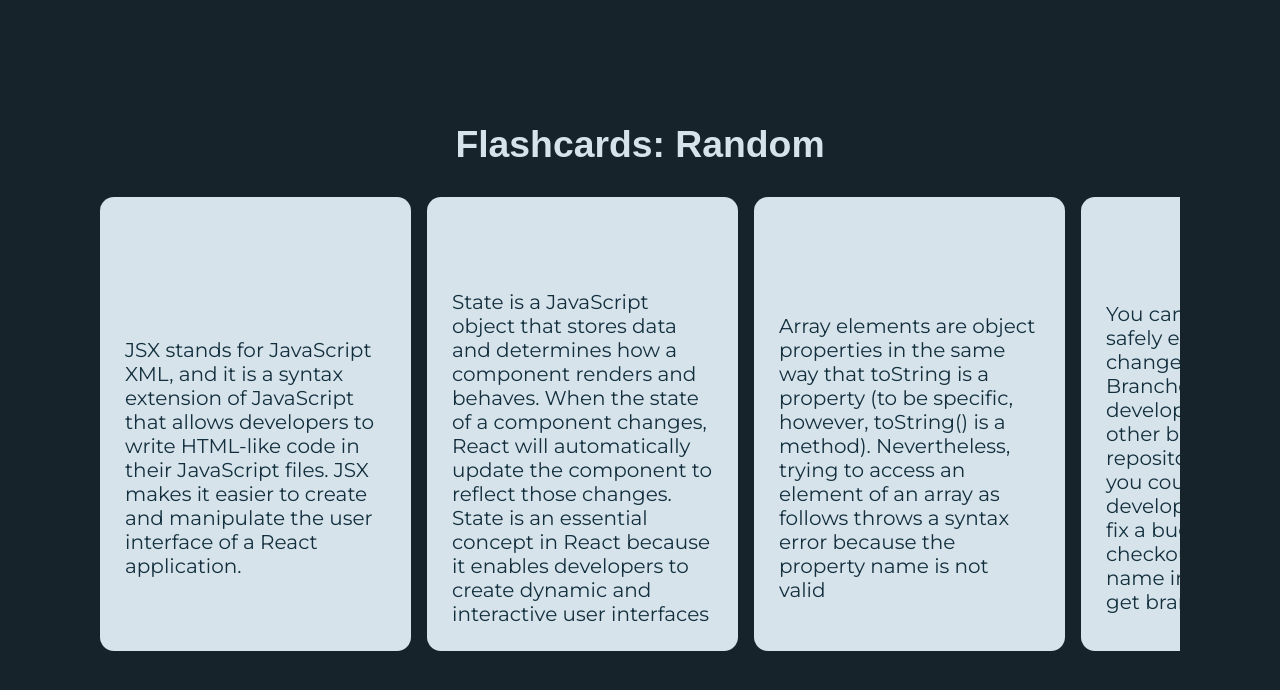
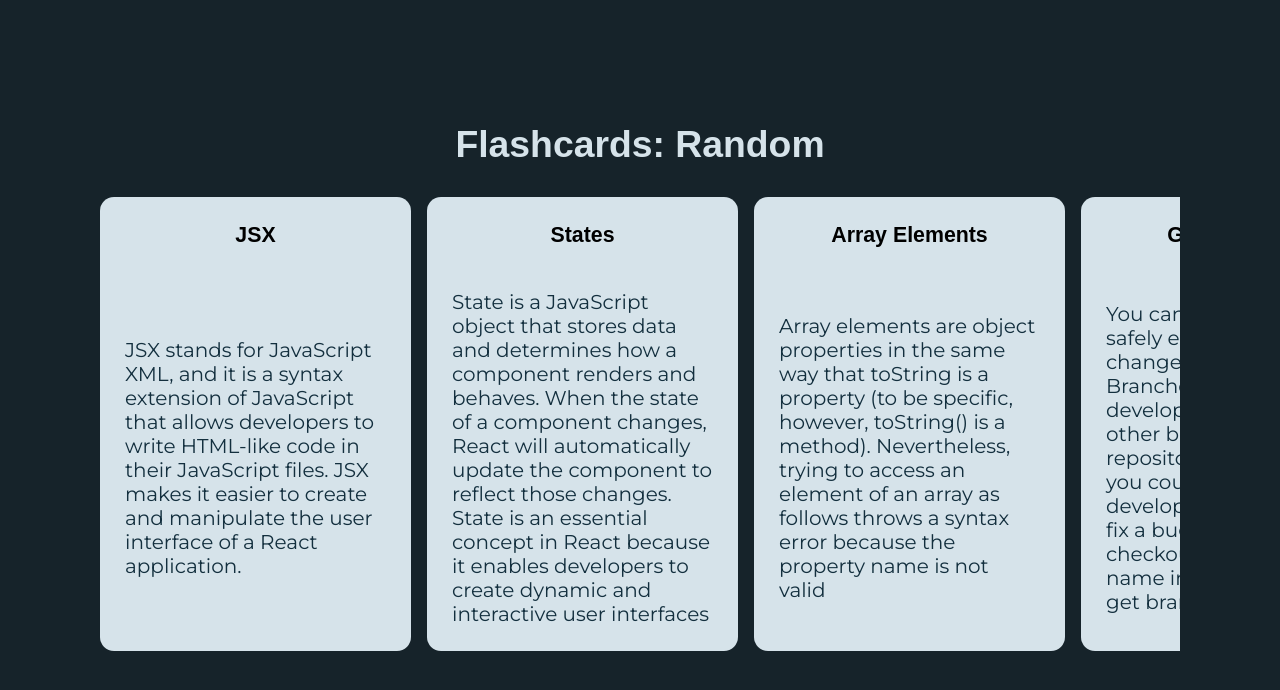
Before and after one commit to SchoolOfCode/bc14_w7_project-frontend-go-gitters, a React app in the folder app-project/: page /Learn/Flashcards in a window 1280 px wide. Shown: the part 88-778 px from the top of the page. Built offline with nearby package versions, Linux system fonts and the light colour scheme.

Commit message:
fixed title

```diff
--- a/app-project/src/components/flashcards/index.css
+++ b/app-project/src/components/flashcards/index.css
@@ -95,3 +95,5 @@
 .title {font-size: 28pt;
 color: #d6e3ea;
 text-align: center;}
+
+.flashtitle {color: black}
--- a/app-project/src/components/flashcards/index.js
+++ b/app-project/src/components/flashcards/index.js
@@ -18,7 +18,7 @@
     <h2 className = "title">Flashcards: Random</h2>
       <ul className="scroll-container" data-layoutmethod="grid">
         <li className="scroll-item">
-          <h3>JSX</h3>
+          <h3 className = "flashtitle">JSX</h3>
           <h4>
             JSX stands for JavaScript XML, and it is a syntax extension of
             JavaScript that allows developers to write HTML-like code in their
@@ -27,7 +27,7 @@
           </h4>
         </li>
         <li className="scroll-item">
-          <h3>States</h3>
+          <h3 className = "flashtitle">States</h3>
           <h4>
             State is a JavaScript object that stores data and determines how a
             component renders and behaves. When the state of a component
@@ -37,7 +37,7 @@
           </h4>
         </li>
         <li className="scroll-item">
-          <h3>Array Elements</h3>
+          <h3 className = "flashtitle">Array Elements</h3>
           <h4>
             Array elements are object properties in the same way that toString
             is a property (to be specific, however, toString() is a method).
@@ -46,7 +46,7 @@
           </h4>
         </li>
         <li className="scroll-item">
-          <h3>GIT Branches</h3>
+          <h3 className = "flashtitle">GIT Branches</h3>
           <h4>
             You can use branches to safely experiment with changes to your
             project. Branches isolate your development work from other branches
@@ -56,7 +56,7 @@
           </h4>
         </li>
         <li className="scroll-item">
-          <h3>Splitting a number</h3>
+          <h3 className = "flashtitle">Splitting a number</h3>
           <h4>
             To split a number into an array in JavaScript, call the Array.from()
             method, passing the number converted to a string as the first
@@ -65,7 +65,7 @@
           </h4>
         </li>
         <li className="scroll-item">
-          <h3>Changing cases</h3>
+          <h3 className = "flashtitle">Changing cases</h3>
           <h4>
             You can type stringName.toLowerCase() or stringName.toUpperCase() to
             change the case of a string
```
